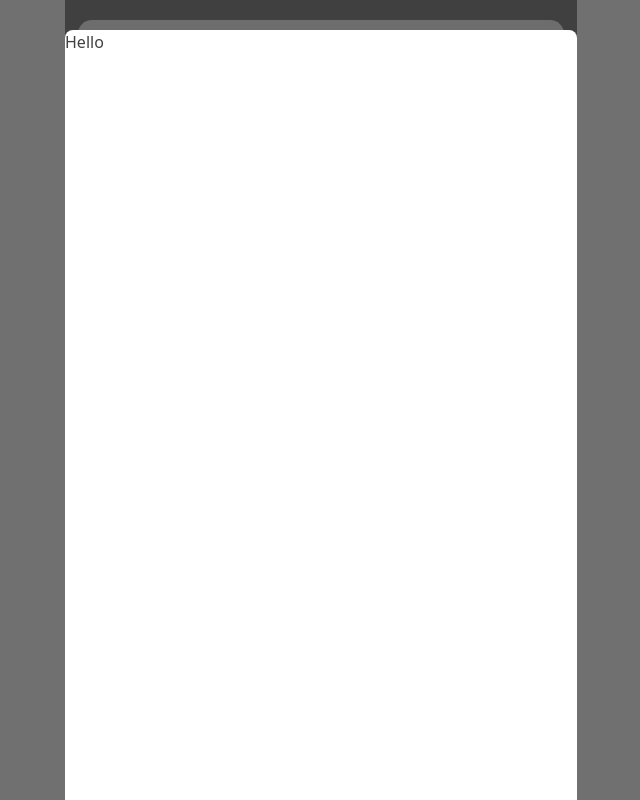
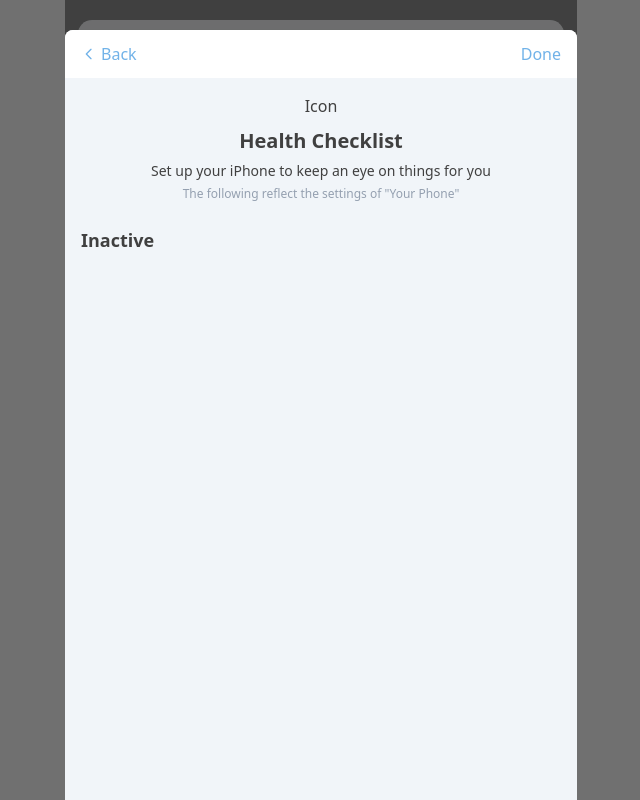
Before and after one commit to mikqi/health-app-ios, a Next.js app: page / in a window 1280 px wide. Both pictures are taken after a click on the element 640 px from the left and 162 px from the top of the page. Shown: the whole page, without its empty margins (319-959 px from the left). Built offline with nearby package versions, Linux system fonts and the light colour scheme.

Commit message:
feat: make it modular

```diff
--- a/components/Card.js
+++ b/components/Card.js
@@ -7,7 +7,7 @@ const closeIcon = (
 )
 
 const sparkleIcon = (
-  <svg style={{ width: 32 }} className="text-blue-500" xmlns="http://www.w3.org/2000/svg" fill="none" viewBox="0 0 24 24" stroke="currentColor">
+  <svg style={{ width: 32 }} className="text-pink-500" xmlns="http://www.w3.org/2000/svg" fill="none" viewBox="0 0 24 24" stroke="currentColor">
     <path strokeLinecap="round" strokeLinejoin="round" strokeWidth="2" d="M5 3v4M3 5h4M6 17v4m-2-2h4m5-16l2.286 6.857L21 12l-5.714 2.143L13 21l-2.286-6.857L5 12l5.714-2.143L13 3z" />
   </svg>
 )
@@ -16,7 +16,7 @@ const Card = ({ handleTap }) => (
   <motion.div
     whileTap={{ scale: 0.9 }}
     onClick={handleTap}
-    className="bg-white rounded-xl"
+    className="bg-white rounded-xl mb-2"
   >
     <div className="flex justify-between items-center px-4 py-2 border-b">
       <span className="font-bold uppercase text-xs text-gray-600">Health Checklist</span>
--- /dev/null
+++ b/components/Offcanvas.js
@@ -0,0 +1,39 @@
+import { motion } from 'framer-motion'
+
+const chevronLeft = (
+  <svg style={{ width: 16 }} className="text-blue-500" xmlns="http://www.w3.org/2000/svg" fill="none" viewBox="0 0 24 24" stroke="currentColor">
+    <path strokeLinecap="round" strokeLinejoin="round" strokeWidth={2} d="M15 19l-7-7 7-7" />
+  </svg>
+)
+
+const Offcanvas = ({ variants, setActive }) => (
+  <motion.div
+    variants={variants}
+    initial="hidden"
+    animate="show"
+    exit="exit"
+    className="overlay-container w-full bg-gray-200 absolute rounded-t-lg shadow-md bottom-0"
+  >
+    <div className="flex justify-between px-4 py-3 bg-white rounded-t-lg font-medium">
+      <button type="button" className="text-blue-500 flex items-center" onClick={() => setActive(false)}>
+        {chevronLeft}
+        <span className="ml-1">Back</span>
+      </button>
+      <button type="button" className="text-blue-500" onClick={() => setActive(false)}>Done</button>
+    </div>
+    <div>
+      <div className="flex flex-col items-center">
+        <div className="my-4 h-4">Icon</div>
+        <div className="text-xl font-bold">Health Checklist</div>
+        <div className="my-1 text-center text-sm">Set up your iPhone to keep an eye on things for you</div>
+        <div className="text-xs mb-4 text-gray-600">The following reflect the settings of &quot;Your Phone&quot;</div>
+      </div>
+    </div>
+    <div className="px-4">
+      <h1 className="text-lg font-bold mb-1 mt-2">Inactive</h1>
+      {/* <Card /> */}
+    </div>
+  </motion.div>
+)
+
+export default Offcanvas
--- /dev/null
+++ b/components/Overlay.js
@@ -0,0 +1,17 @@
+import { motion } from 'framer-motion'
+
+const Overlay = ({ active, variants, setActive }) => (
+  <motion.div
+    initial="hidden"
+    animate={active ? 'show' : 'hidden'}
+    exit="hidden"
+    variants={variants}
+    style={{ pointerEvents: 'auto' }}
+    className="z-0 fixed w-screen h-screen bg-black opacity-75 top-0 left-0"
+    onClick={() => setActive(false)}
+  >
+    <span className="w-full h-full absolute top-0 left-0">&nbsp;</span>
+  </motion.div>
+)
+
+export default Overlay
--- a/pages/index.js
+++ b/pages/index.js
@@ -2,27 +2,9 @@ import { AnimatePresence, motion } from 'framer-motion'
 import { useState } from 'react'
 import Header from '../components/Header'
 import Card from '../components/Card'
-
-const offcanvas = {
-  hidden: { y: '100%', opacity: 0 },
-  show: { y: 0, opacity: 1, transition: { duration: 0.3, type: 'just' } },
-  exit: { y: '100%', opacity: 1, transition: { duration: 0.3, type: 'just' } },
-}
-
-const container = {
-  hidden: { opacity: 0 },
-  show: {
-    opacity: 1, y: 0, scale: 1, borderRadius: '0px', transition: { duration: 0.5 },
-  },
-  zoomOut: {
-    scale: 0.95, y: 0, borderRadius: '15px', transition: { duration: 0.7 },
-  },
-}
-
-const overlay = {
-  hidden: { opacity: 0, transition: { duration: 0.15 } },
-  show: { opacity: 0.75, transition: { duration: 0.2, delay: 0.15 } },
-}
+import Offcanvas from '../components/Offcanvas'
+import Overlay from '../components/Overlay'
+import { container, offcanvas, overlay } from '../utils/animation'
 
 export default function Home() {
   const [active, setActive] = useState(false)
@@ -41,25 +23,15 @@ export default function Home() {
       <AnimatePresence>
         {active && (
           <>
-            <motion.div
-              initial="hidden"
-              animate={active ? 'show' : 'hidden'}
+            <Overlay
               variants={overlay}
-              style={{ pointerEvents: 'auto' }}
-              className="z-0 fixed w-screen h-screen bg-black opacity-75 top-0 left-0"
-              onClick={() => setActive(false)}
-            >
-              <span className="w-full h-full absolute top-0 left-0">&nbsp;</span>
-            </motion.div>
-            <motion.div
+              active={active}
+              setActive={setActive}
+            />
+            <Offcanvas
+              setActive={setActive}
               variants={offcanvas}
-              initial="hidden"
-              animate="show"
-              exit="exit"
-              className="overlay-container w-full bg-white absolute rounded-t-lg shadow-md bottom-0"
-            >
-              Hello
-            </motion.div>
+            />
           </>
         ) }
       </AnimatePresence>
--- /dev/null
+++ b/utils/animation.js
@@ -0,0 +1,20 @@
+export const offcanvas = {
+  hidden: { y: '100%', opacity: 0 },
+  show: { y: 0, opacity: 1, transition: { duration: 0.3, type: 'just' } },
+  exit: { y: '100%', opacity: 1, transition: { duration: 0.3, type: 'just' } },
+}
+
+export const container = {
+  hidden: { opacity: 0 },
+  show: {
+    opacity: 1, y: 0, scale: 1, borderRadius: '0px', transition: { duration: 0.5 },
+  },
+  zoomOut: {
+    scale: 0.95, y: 0, borderRadius: '15px', transition: { duration: 0.5 },
+  },
+}
+
+export const overlay = {
+  hidden: { opacity: 0, transition: { duration: 0.15 } },
+  show: { opacity: 0.75, transition: { duration: 0.4, delay: 0.15 } },
+}
```
